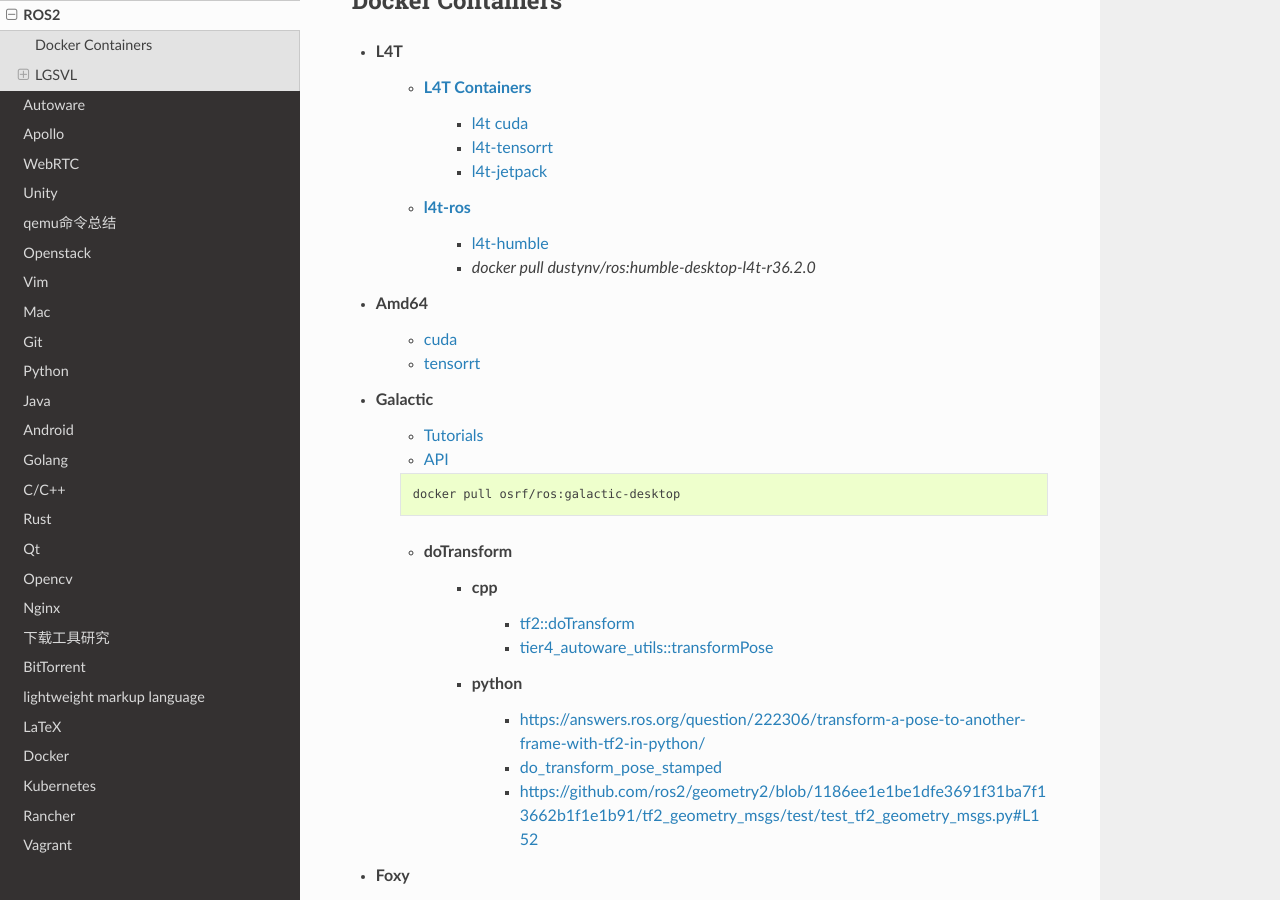
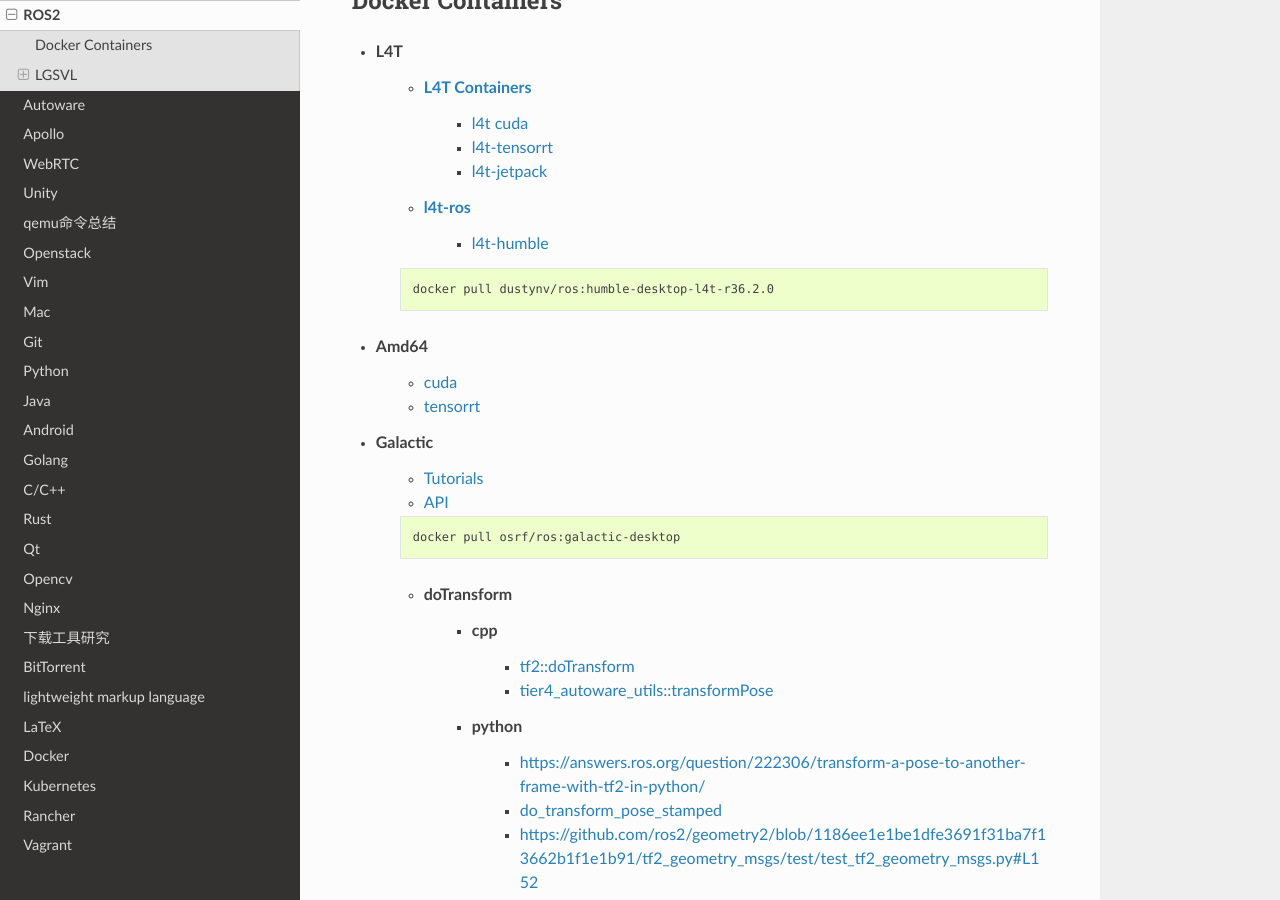
Before and after one commit to my-rds-store/my_space, a Sphinx documentation site: the page built from source/ros/ros2.rst, in a window 1280 px wide and 900 px high, scrolled down 365 px. Built offline with Sphinx 7.4.7 and the Read the Docs theme 2.0.0, drawn with Linux system fonts in a browser that asks for light colours.

Commit message:
update ...

```diff
--- a/source/ros/ros2.rst
+++ b/source/ros/ros2.rst
@@ -29,7 +29,10 @@
         * `l4t-jetpack <https://catalog.ngc.nvidia.com/orgs/nvidia/containers/l4t-jetpack>`_
     * `l4t-ros <https://hub.docker.com/r/dustynv/ros>`_
         * `l4t-humble <https://hub.docker.com/r/dustynv/ros/tags?page=1&name=humble>`_
-        * `docker pull dustynv/ros:humble-desktop-l4t-r36.2.0`
+
+    .. code-block:: bash
+
+        docker pull dustynv/ros:humble-desktop-l4t-r36.2.0
 
 * Amd64
     * `cuda <https://catalog.ngc.nvidia.com/orgs/nvidia/containers/cuda>`_
```
